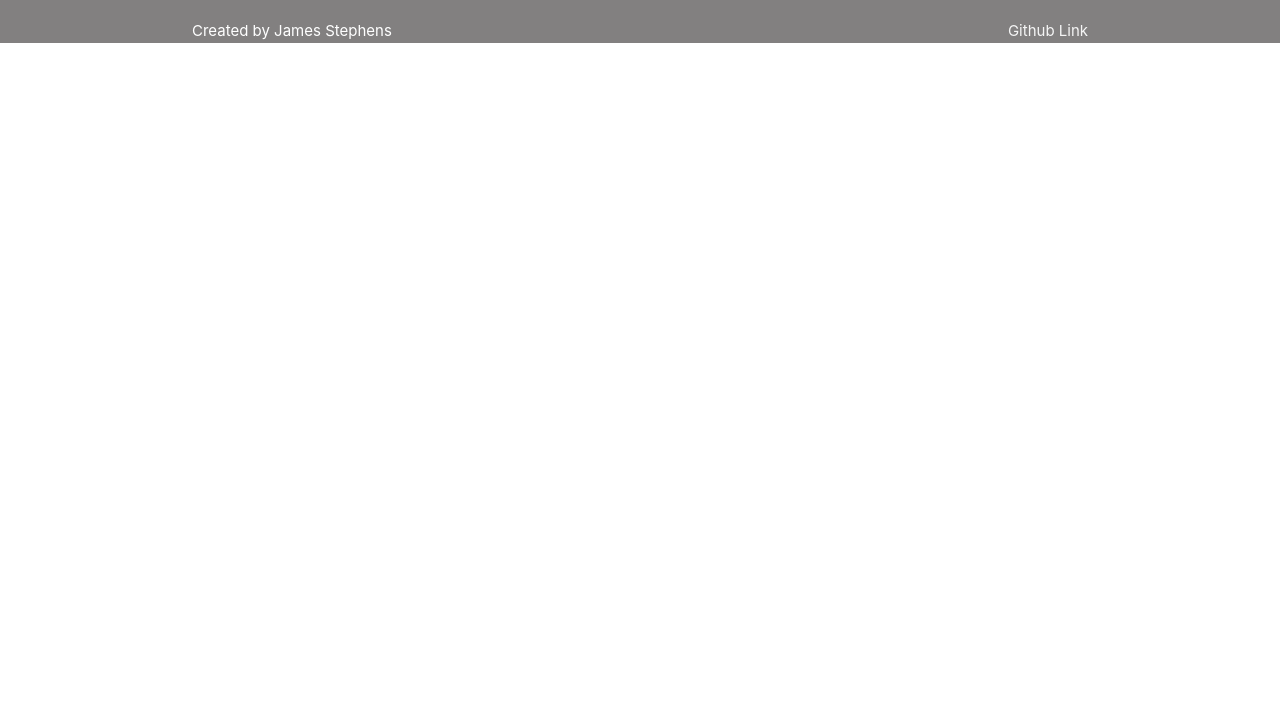
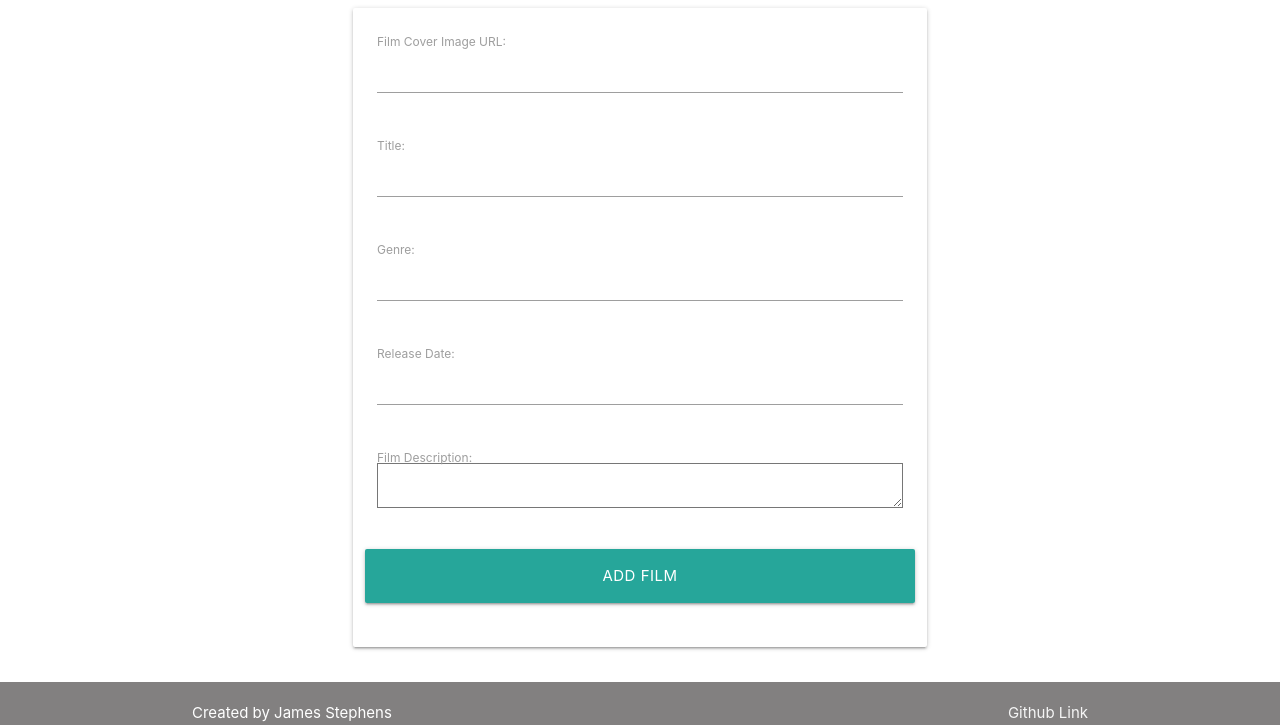
Before and after one commit to DevSteg/film_review_project, a Flask app: page /add_film in a window 1280 px wide. Shown: the part 240-965 px from the top of the page. Before the commit the page ends 283 px from the top, so only its background shows below. Run offline with Flask 2, Linux system fonts and the light colour scheme; some libraries are stand-ins or nearby versions.

Commit message:
Create add film form for add_film.html

```diff
--- a/templates/add_film.html
+++ b/templates/add_film.html
@@ -4,5 +4,43 @@
     <span>Add Film</span>
 {% endblock %}
 {% block content %}
-
+    <div class="row">
+        <form action="#" method="POST" class="col s6 m8 offset-m2">
+            <div class="card-panel">
+                <div class="row">
+                    <div class="input-field col s12">
+                        <input type="url" id="film_img" name="film_img" placeholder="" required>
+                        <label for="film_img">Film Cover Image URL:</label>
+                    </div>
+                </div>
+                <div class="row">
+                    <div class="input-field col s12">
+                        <input type="text" id="film_title" name="film_title" placeholder="" required>
+                        <label for="film_title">Title:</label>
+                    </div>
+                </div>
+                <div class="row">
+                    <div class="input-field col s12">
+                        <input type="text" id="genre" name="genre" placeholder="" required>
+                        <label for="genre">Genre:</label>
+                    </div>
+                </div>
+                <div class="row">
+                    <div class="input-field col s12">
+                        <input type="text" class="datepicker" id="release_date" name="release_date" placeholder="" required>
+                        <label for="release_date">Release Date:</label>
+                    </div>
+                </div>
+                <div class="row">
+                    <div class="input-field col s12">
+                        <label for="desc">Film Description:</label>
+                        <textarea type="text" id="desc" name="desc" placeholder="" row="6" cols="12" required></textarea>
+                    </div>
+                </div>
+                <div class="row">
+                    <button type="submit" class="btn-large col s12">Add Film</button>
+                </div>
+            </div>
+        </form>
+    </div>
 {% endblock %}
```
